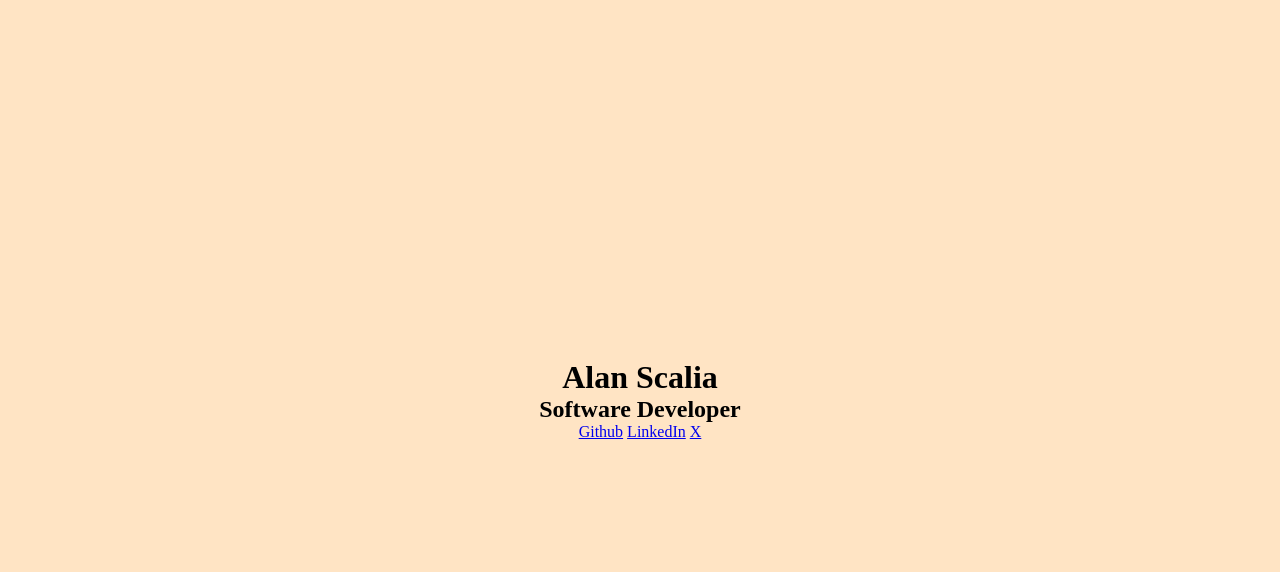
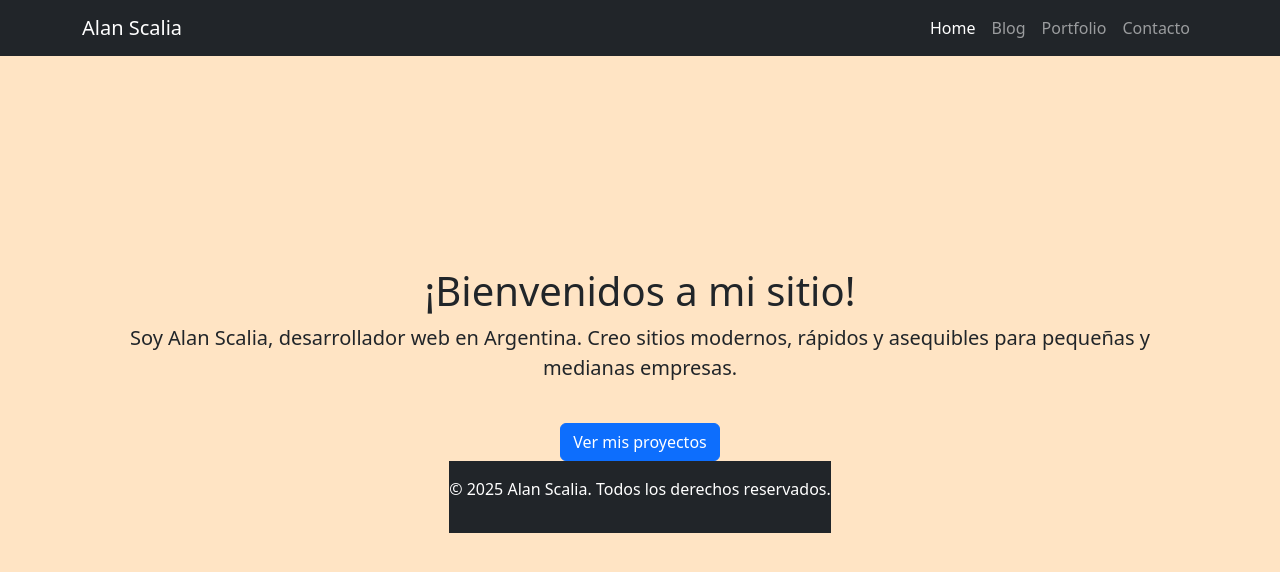
Before and after one commit to alan-scalia/portfolio, a plain HTML site: page index.html in a window 1280 px wide. Drawn offline with nearby package versions, Linux system fonts and the light colour scheme; files that its build step writes are made by us from their sources.

Commit message:
Update index.html

```diff
--- a/index.html
+++ b/index.html
@@ -1,29 +1,48 @@
 <!DOCTYPE html>
-<html lang="en">
+<html lang="es">
+<head>
+  <meta charset="UTF-8">
+  <meta name="viewport" content="width=device-width, initial-scale=1.0">
+  <meta name="description" content="Sitio personal de [Tu Nombre], desarrollador web ofreciendo servicios modernos y asequibles.">
+  <title>[Tu Nombre] - Desarrollador Web</title>
+  <link href="https://cdn.jsdelivr.net/npm/bootstrap@5.3.3/dist/css/bootstrap.min.css" rel="stylesheet">
+  <link rel="stylesheet" href="styles.css">
+</head>
+<body>
+  <!-- Barra de navegación -->
+  <nav class="navbar navbar-expand-lg navbar-dark bg-dark fixed-top">
+    <div class="container">
+      <a class="navbar-brand" href="index.html">Alan Scalia</a>
+      <button class="navbar-toggler" type="button" data-bs-toggle="collapse" data-bs-target="#navbarNav">
+        <span class="navbar-toggler-icon"></span>
+      </button>
+      <div class="collapse navbar-collapse" id="navbarNav">
+        <ul class="navbar-nav ms-auto">
+          <li class="nav-item"><a class="nav-link active" href="index.html">Home</a></li>
+          <li class="nav-item"><a class="nav-link" href="blog.html">Blog</a></li>
+          <li class="nav-item"><a class="nav-link" href="portfolio.html">Portfolio</a></li>
+          <li class="nav-item"><a class="nav-link" href="contact.html">Contacto</a></li>
+        </ul>
+      </div>
+    </div>
+  </nav>
 
-<head>
-    <meta charset="UTF-8">
-    <meta name="viewport" content="width=device-width, initial-scale=1.0">
-    <title>Alan Scalia - Personal WebPage</title>
+  <!-- Sección Home -->
+  <section id="home" class="section">
+    <div class="container text-center">
+      <h1>¡Bienvenidos a mi sitio!</h1>
+      <p class="lead">Soy Alan Scalia, desarrollador web en Argentina. Creo sitios modernos, rápidos y asequibles para pequeñas y medianas empresas.</p>
+      <br>
+      <a href="portfolio.html" class="btn btn-primary">Ver mis proyectos</a>
+    </div>
+  </section>
 
-    <meta name="description" content="Professional webpage with contact information">
-    <meta name="author" content="Alan Scalia">
+  <!-- Footer -->
+  <footer class="bg-dark text-white text-center py-3">
+    <p>&copy; 2025 Alan Scalia. Todos los derechos reservados.</p>
+  </footer>
 
-    <link rel="stylesheet" href="styles/styles.css">
-    <script src="scripts/scripts.js" defer></script>
-</head>
-
-<body>
-    <header>
-        <h1>Alan Scalia</h1>
-        <h2>Software Developer</h2>
-    </header>
-
-    <body>
-        <a href="https://github.com/alan-scalia" target="_blank">Github</a>
-        <a href="https://www.linkedin.com/in/alan-scalia/" target="_blank">LinkedIn</a>
-        <a href="https://x.com/alanlscalia" target="_blank">X</a>
-    </body>
+  <script src="https://cdn.jsdelivr.net/npm/bootstrap@5.3.3/dist/js/bootstrap.bundle.min.js"></script>
+  <script src="script.js"></script>
 </body>
-
 </html>
```
